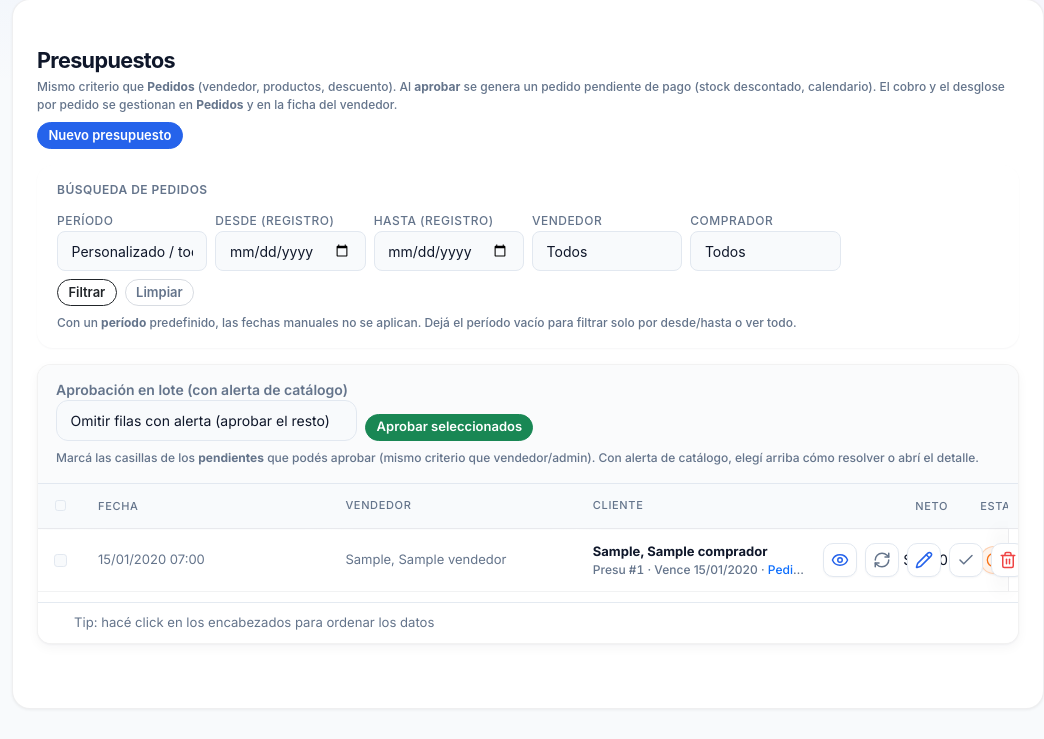
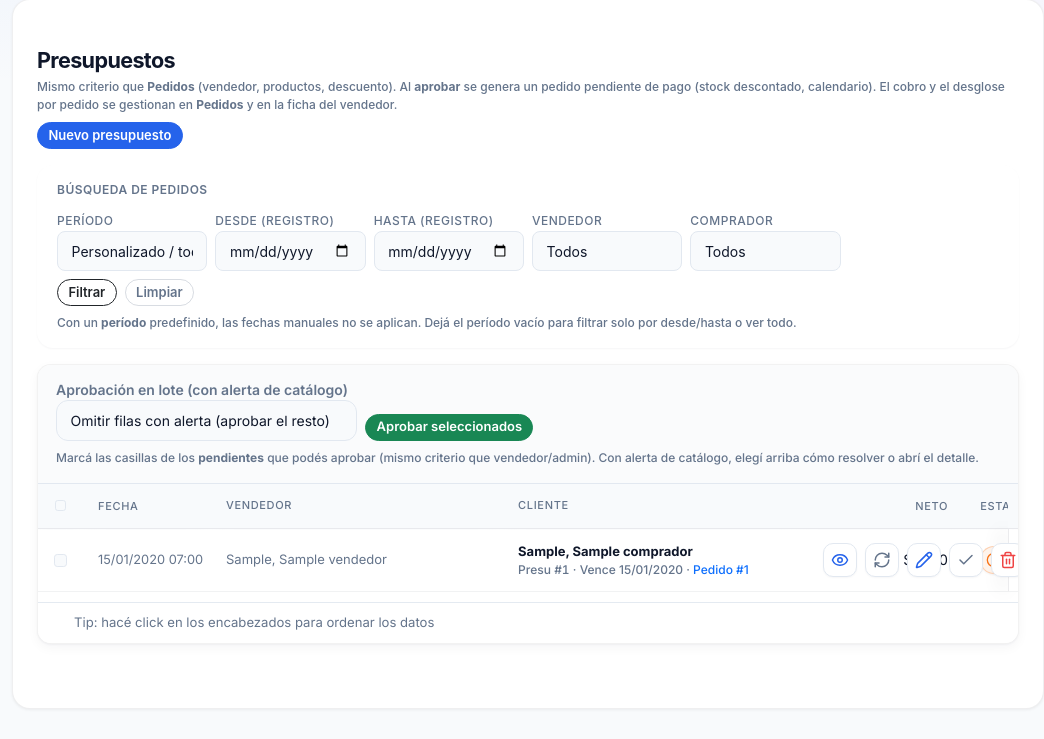
Before and after one commit to sironacooperativa-ship-it/sironanuevo, a Django app: page /presupuestos/ in a window 1280 px wide. Shown: the part 73-812 px from the top of the page, without its empty margins (236-1280 px from the left). Run offline with Django 5.2, Linux system fonts and the light colour scheme; a user stored in the database is signed in; tables that the repository leaves empty hold one stand-in row (values such as "Sample post"); some libraries are stand-ins or nearby versions.

Commit message:
UI: ajustar columnas en lista de Presupuestos
Fecha más compacta, Neto más ancho (nowrap), Estado más angosto con íconos centrados, Cliente un poco más angosto.

Made-with: Cursor

```diff
--- a/static/css/theme.css
+++ b/static/css/theme.css
@@ -1254,6 +1254,36 @@ body.app-sidebar-collapsed .app-sidebar-fixed {
 .presu-lista .col-presu-acciones {
   width: 1%;
   white-space: nowrap;
+}
+
+/* Presupuestos (lista): ajuste fino de columnas para compactar + dar aire a Neto */
+.presu-lista-modern #presu-tabla-lista .presu-col-fecha {
+  width: 128px;
+  white-space: nowrap;
+}
+
+.presu-lista-modern #presu-tabla-lista td.presu-col-fecha {
+  font-size: 0.8rem;
+}
+
+.presu-lista-modern #presu-tabla-lista .presu-col-cliente {
+  max-width: 12rem;
+}
+
+.presu-lista-modern #presu-tabla-lista .presu-col-neto,
+.presu-lista-modern #presu-tabla-lista td.col-presu-neto {
+  width: 170px;
+  white-space: nowrap;
+}
+
+.presu-lista-modern #presu-tabla-lista .presu-col-estado,
+.presu-lista-modern #presu-tabla-lista td.col-presu-estado {
+  width: 44px;
+  text-align: center;
+}
+
+.presu-lista-modern #presu-tabla-lista td.col-presu-estado .estado-ico {
+  margin: 0 auto;
 }
 
 .presu-lista .presu-col-ellipsis {
--- a/templates/presupuestos/lista.html
+++ b/templates/presupuestos/lista.html
@@ -138,11 +138,11 @@
             {% else %}
             <th class="text-center col-center"></th>
             {% endif %}
-            <th scope="col">Fecha</th>
+            <th scope="col" class="presu-col-fecha">Fecha</th>
             <th scope="col" class="presu-col-ellipsis">Vendedor</th>
-            <th scope="col" class="presu-col-ellipsis">Cliente</th>
-            <th scope="col" class="text-end col-money">Neto</th>
-            <th scope="col" class="text-center col-center" title="Estado">Estado</th>
+            <th scope="col" class="presu-col-ellipsis presu-col-cliente">Cliente</th>
+            <th scope="col" class="text-end col-money presu-col-neto">Neto</th>
+            <th scope="col" class="text-center col-center presu-col-estado" title="Estado">Estado</th>
             <th scope="col" class="text-end presu-th-acciones col-presu-acciones presu-actions-sticky">Acciones</th>
           </tr>
         </thead>
@@ -168,9 +168,9 @@
                   <span class="d-inline-block" style="width:1rem" aria-hidden="true"> </span>
                 {% endif %}
               </td>
-              <td class="col-muted">{{ p.creado_en|date:"d/m/Y H:i" }}</td>
+              <td class="col-muted presu-col-fecha">{{ p.creado_en|date:"d/m/Y H:i" }}</td>
               <td class="col-muted presu-col-ellipsis" title="{{ p.vendedor.apellido }}, {{ p.vendedor.nombre }}">{{ p.vendedor.apellido }}, {{ p.vendedor.nombre }}</td>
-              <td class="col-muted presu-col-ellipsis" title="{% if p.comprador_id %}{{ p.comprador.apellido }}, {{ p.comprador.nombre }}{% endif %}">
+              <td class="col-muted presu-col-ellipsis presu-col-cliente" title="{% if p.comprador_id %}{{ p.comprador.apellido }}, {{ p.comprador.nombre }}{% endif %}">
                 <div class="presu-cell-main">
                   {% if p.comprador_id %}
                     <span class="presu-cell-title">{{ p.comprador.apellido }}, {{ p.comprador.nombre }}</span>
@@ -196,8 +196,8 @@
                   {% endif %}
                 </div>
               </td>
-              <td class="text-end col-money col-presu-neto">{{ p.neto|ars }}</td>
-              <td class="col-center col-presu-estado">
+              <td class="text-end col-money col-presu-neto presu-col-neto">{{ p.neto|ars }}</td>
+              <td class="col-center col-presu-estado text-center presu-col-estado">
                 {% if p.estado == "ACT" %}
                   <span class="estado-ico estado-ico--pending" title="Pendiente" aria-label="Pendiente">
                     <i data-lucide="clock" aria-hidden="true"></i>
```
